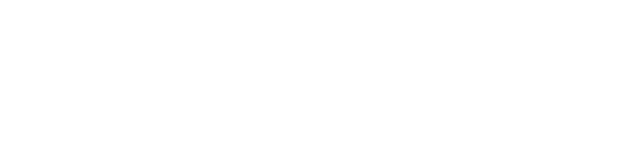
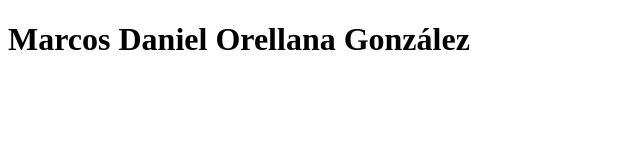
Before and after one commit to morellana-2021158/Ejercicio_1, a plain HTML site: page index.html in a window 1280 px wide. Shown: the whole page, without its empty margins (0-640 px from the left). Drawn offline with Linux system fonts and the light colour scheme.

Commit message:
Se agregó título 1 Nombre completo en index.html

```diff
--- a/index.html
+++ b/index.html
@@ -9,6 +9,7 @@
     <title>Primer Programa en GIT</title>
 </head>
 <body>
+    <h1>Marcos Daniel Orellana González</h1>
 
 </body>
 </html>
```
